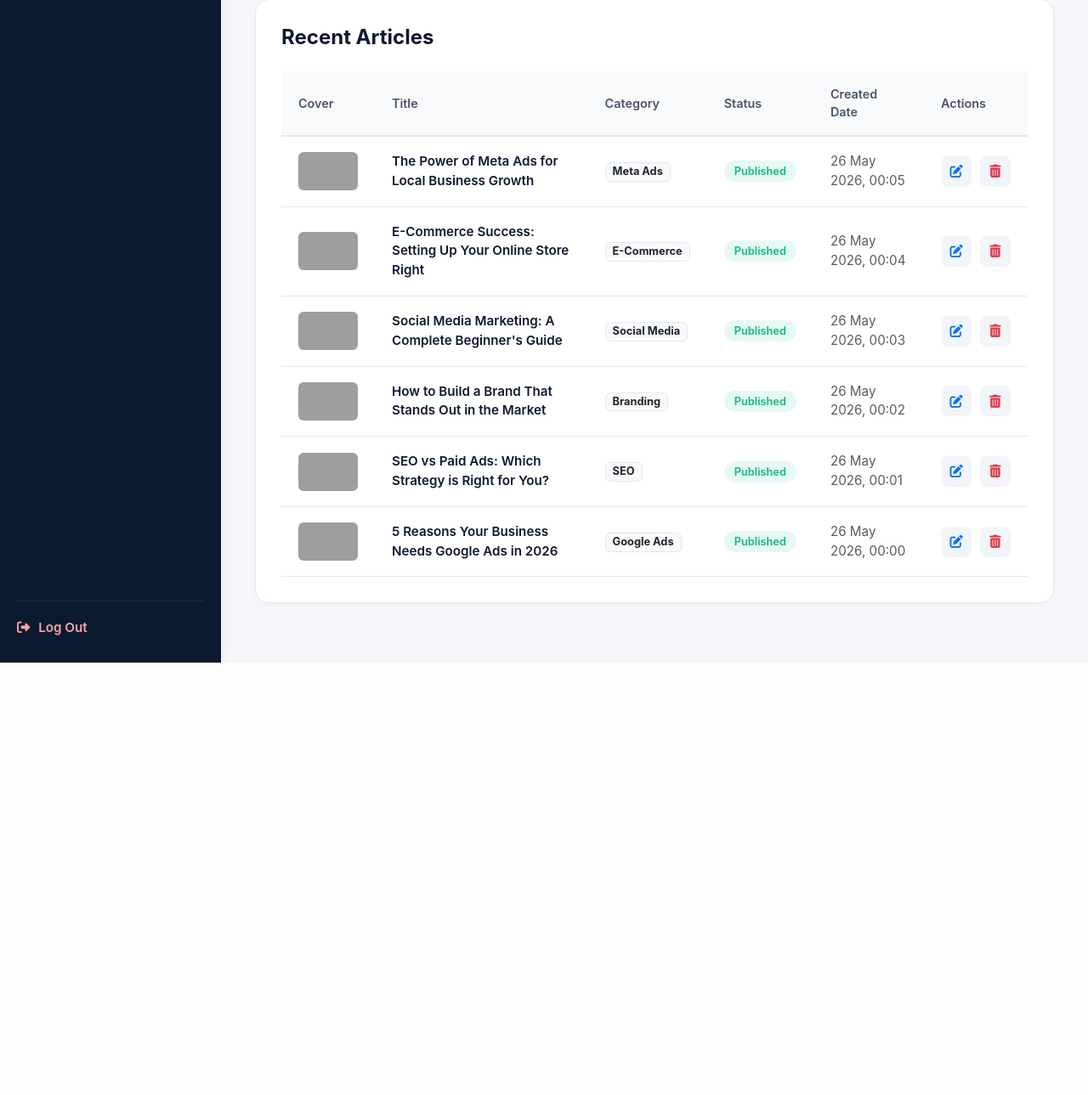
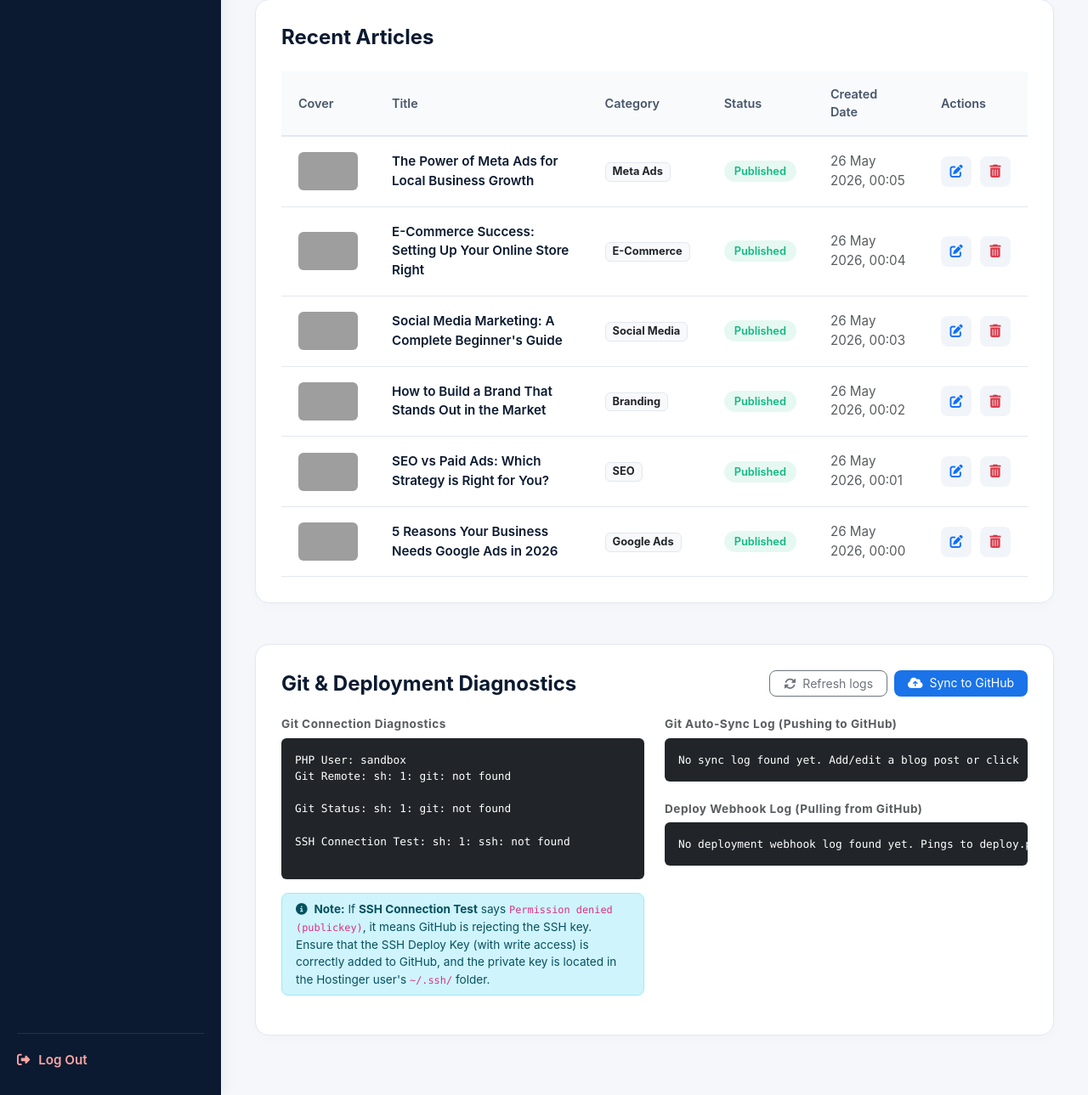
Before and after one commit to pashaarshad/Generation-Marketing, a PHP site: page /admin/dashboard.php in a window 1280 px wide. Shown: the part 281-1570 px from the top of the page at 85% size. Before the commit the page ends 1061 px from the top, so only its background shows below. Run offline with PHP 8.4, Linux system fonts and the light colour scheme; the visitor is signed in with stand-in values (Sample User, id 1); grey boxes are pictures that could not be loaded.

Commit message:
Add Git diagnostics and logs viewer to admin dashboard

```diff
--- a/admin/dashboard.php
+++ b/admin/dashboard.php
@@ -1,6 +1,18 @@
 <?php
 require_once dirname(__DIR__) . '/config/auth.php';
 require_login();
+
+// Check for manual sync trigger
+if (isset($_GET['sync']) && $_GET['sync'] === 'now') {
+    require_once dirname(__DIR__) . '/config/git-sync.php';
+    $sync_result = git_auto_sync("Manual sync from Admin Panel");
+    if ($sync_result) {
+        header('Location: dashboard.php?success=' . urlencode('Git sync triggered successfully! Check logs below.'));
+    } else {
+        header('Location: dashboard.php?error=' . urlencode('Failed to trigger Git sync (shell_exec might be disabled).'));
+    }
+    exit;
+}
 
 // Load blogs from JSON
 $json_path = dirname(__DIR__) . '/data/blogs.json';
@@ -31,6 +43,44 @@ usort($blogs, function($a, $b) {
 });
 
 $success_msg = $_GET['success'] ?? '';
+$error_msg = $_GET['error'] ?? '';
+
+// Collect Git Diagnostics
+$diagnostics = '';
+if (function_exists('shell_exec')) {
+    $old_cwd = getcwd();
+    chdir(dirname(__DIR__));
+    $diagnostics .= "PHP User: " . (function_exists('posix_getpwuid') && function_exists('posix_geteuid') ? posix_getpwuid(posix_geteuid())['name'] : 'unknown') . "\n";
+    $diagnostics .= "Git Remote: " . shell_exec("git remote -v 2>&1") . "\n";
+    $diagnostics .= "Git Status: " . shell_exec("git status 2>&1") . "\n";
+    $diagnostics .= "SSH Connection Test: " . shell_exec("ssh -T git@github.com 2>&1") . "\n";
+    chdir($old_cwd);
+} else {
+    $diagnostics = "shell_exec is disabled.";
+}
+
+// Load logs
+$git_sync_log_path = dirname(__DIR__) . '/data/git-sync.log';
+$git_sync_log = '';
+if (file_exists($git_sync_log_path)) {
+    $git_sync_log = file_get_contents($git_sync_log_path);
+    if (strlen($git_sync_log) > 2000) {
+        $git_sync_log = "..." . substr($git_sync_log, -2000);
+    }
+} else {
+    $git_sync_log = "No sync log found yet. Add/edit a blog post or click 'Sync to GitHub' to create the log.";
+}
+
+$deploy_log_path = dirname(__DIR__) . '/data/deploy-webhook.log';
+$deploy_log = '';
+if (file_exists($deploy_log_path)) {
+    $deploy_log = file_get_contents($deploy_log_path);
+    if (strlen($deploy_log) > 2000) {
+        $deploy_log = "..." . substr($deploy_log, -2000);
+    }
+} else {
+    $deploy_log = "No deployment webhook log found yet. Pings to deploy.php will populate this log.";
+}
 ?>
 <!DOCTYPE html>
 <html lang="en">
@@ -89,6 +139,14 @@ $success_msg = $_GET['success'] ?? '';
                 <div class="alert alert-success alert-dismissible fade show d-flex align-items-center gap-2 py-3 mb-4" role="alert" style="border-radius: 12px;">
                     <i class="fas fa-check-circle fs-5"></i>
                     <div style="font-weight: 500;"><?php echo htmlspecialchars($success_msg); ?></div>
+                    <button type="button" class="btn-close" data-bs-dismiss="alert" aria-label="Close"></button>
+                </div>
+            <?php endif; ?>
+
+            <?php if (!empty($error_msg)): ?>
+                <div class="alert alert-danger alert-dismissible fade show d-flex align-items-center gap-2 py-3 mb-4" role="alert" style="border-radius: 12px;">
+                    <i class="fas fa-exclamation-circle fs-5"></i>
+                    <div style="font-weight: 500;"><?php echo htmlspecialchars($error_msg); ?></div>
                     <button type="button" class="btn-close" data-bs-dismiss="alert" aria-label="Close"></button>
                 </div>
             <?php endif; ?>
@@ -199,6 +257,42 @@ $success_msg = $_GET['success'] ?? '';
                     </table>
                 </div>
             </div>
+
+            <!-- Git Diagnostics & logs section -->
+            <div class="content-card mt-5">
+                <div class="d-flex justify-content-between align-items-center mb-4">
+                    <h4 style="color: var(--navy); font-weight: 700; margin: 0;">Git & Deployment Diagnostics</h4>
+                    <div class="d-flex gap-2">
+                        <a href="dashboard.php" class="btn btn-sm btn-outline-secondary px-3" style="border-radius: 8px;">
+                            <i class="fas fa-sync-alt me-1"></i> Refresh logs
+                        </a>
+                        <a href="dashboard.php?sync=now" class="btn btn-sm btn-primary px-3" style="border-radius: 8px; background-color: var(--primary); border: none;">
+                            <i class="fas fa-cloud-upload-alt me-1"></i> Sync to GitHub
+                        </a>
+                    </div>
+                </div>
+
+                <div class="row g-4">
+                    <!-- System Info and Git Diagnostics -->
+                    <div class="col-md-6">
+                        <h6 class="fw-bold mb-2 text-muted uppercase" style="font-size: 0.85rem; letter-spacing: 0.5px;">Git Connection Diagnostics</h6>
+                        <pre class="bg-dark text-white p-3 rounded" style="font-size: 0.8rem; max-height: 250px; overflow-y: auto; font-family: SFMono-Regular, Consolas, Monaco, monospace;"><?php echo htmlspecialchars($diagnostics); ?></pre>
+
+                        <div class="alert alert-info mt-3 py-2 px-3" style="border-radius: 8px; font-size: 0.85rem;">
+                            <i class="fas fa-info-circle me-1"></i> <strong>Note:</strong> If <strong>SSH Connection Test</strong> says <code>Permission denied (publickey)</code>, it means GitHub is rejecting the SSH key. Ensure that the SSH Deploy Key (with write access) is correctly added to GitHub, and the private key is located in the Hostinger user's <code>~/.ssh/</code> folder.
+                        </div>
+                    </div>
+
+                    <!-- Git Logs and Webhook logs -->
+                    <div class="col-md-6">
+                        <h6 class="fw-bold mb-2 text-muted uppercase" style="font-size: 0.85rem; letter-spacing: 0.5px;">Git Auto-Sync Log (Pushing to GitHub)</h6>
+                        <pre class="bg-dark text-white p-3 rounded mb-4" style="font-size: 0.8rem; max-height: 150px; overflow-y: auto; font-family: SFMono-Regular, Consolas, Monaco, monospace;"><?php echo htmlspecialchars($git_sync_log); ?></pre>
+
+                        <h6 class="fw-bold mb-2 text-muted uppercase" style="font-size: 0.85rem; letter-spacing: 0.5px;">Deploy Webhook Log (Pulling from GitHub)</h6>
+                        <pre class="bg-dark text-white p-3 rounded" style="font-size: 0.8rem; max-height: 150px; overflow-y: auto; font-family: SFMono-Regular, Consolas, Monaco, monospace;"><?php echo htmlspecialchars($deploy_log); ?></pre>
+                    </div>
+                </div>
+            </div>
         </main>
     </div>
 
```
